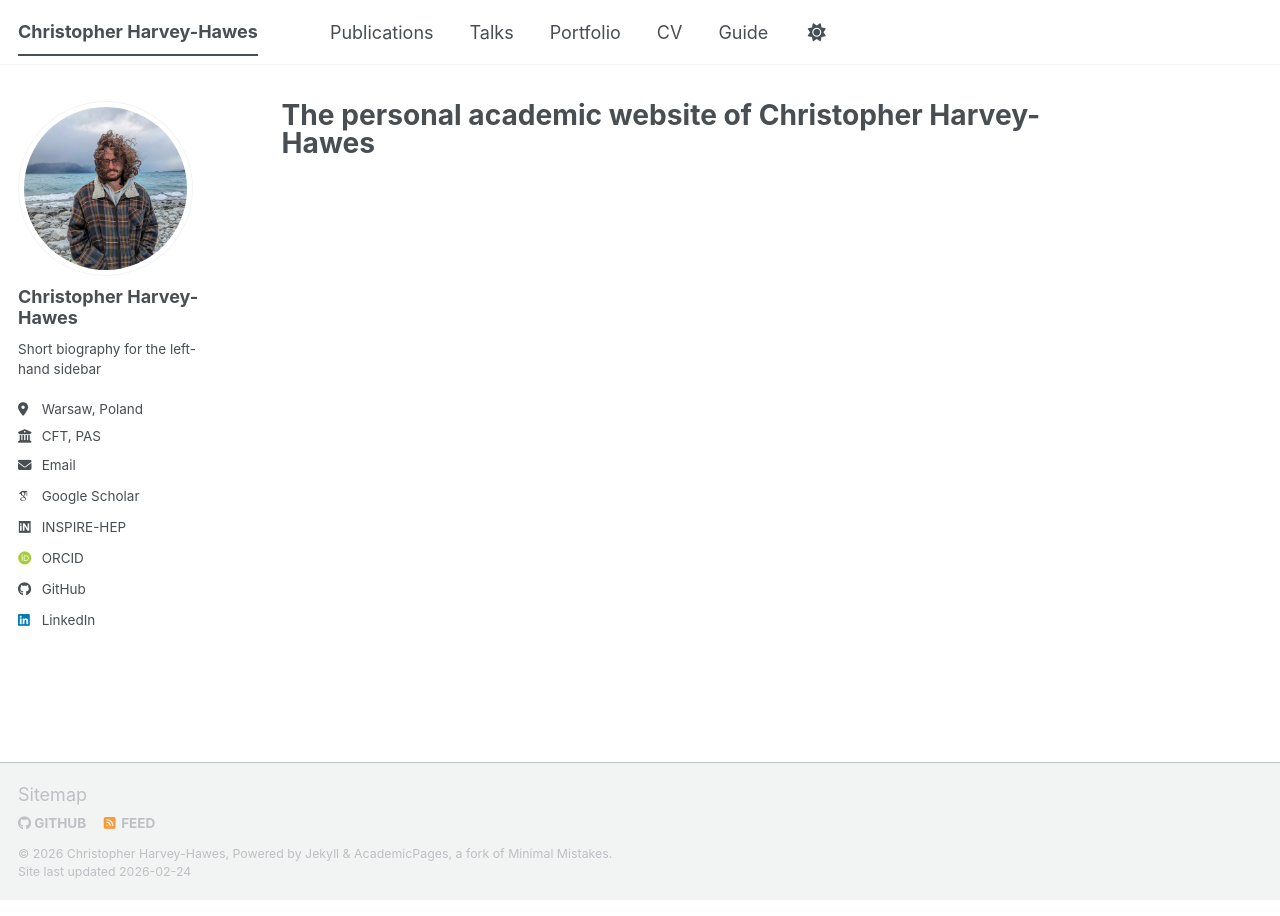
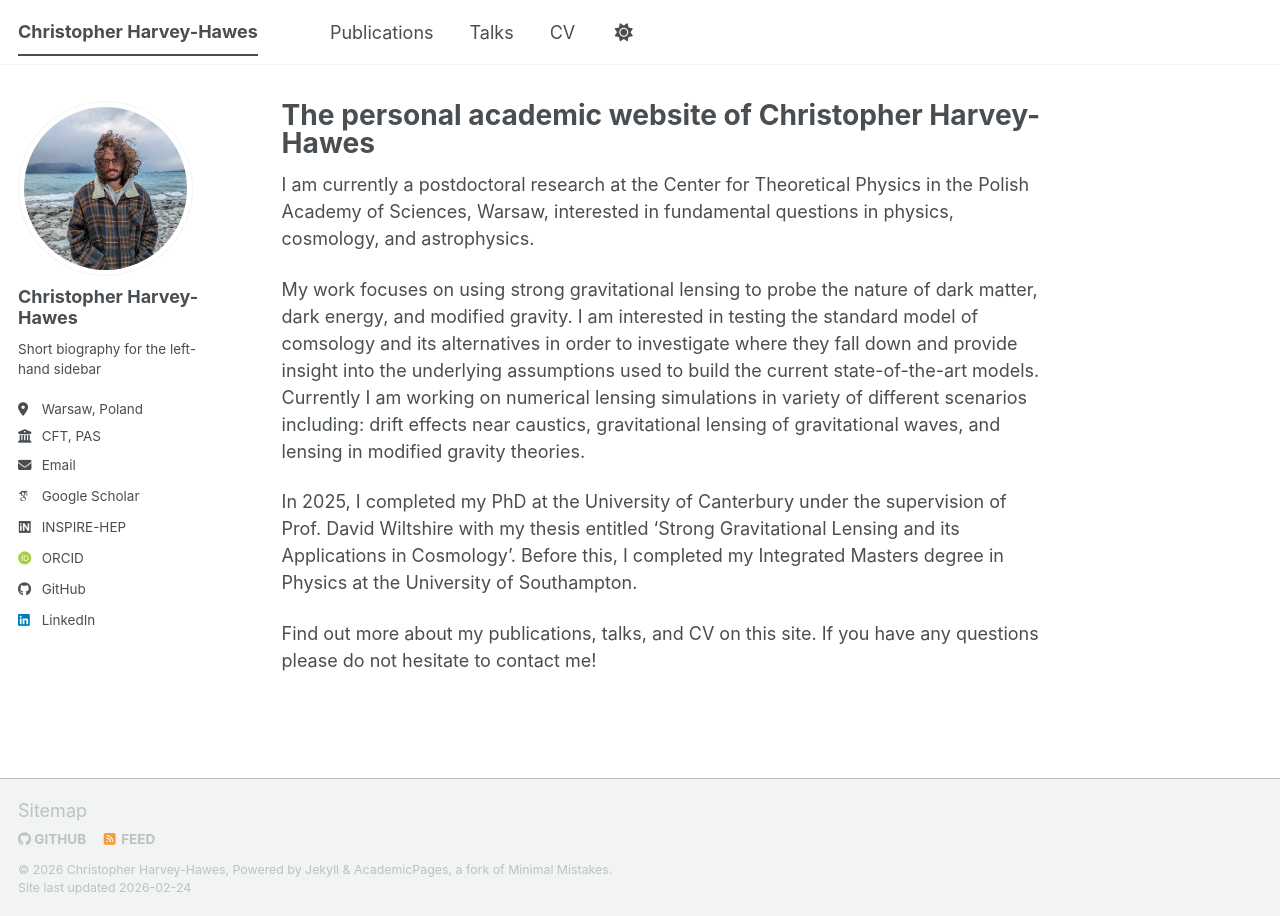
Before and after one commit to chrisharhaw/chrisharhaw.github.io, a Jekyll site: the page built from _pages/about.md, in a window 1280 px wide. Built offline with Jekyll 4.4.1, drawn with Linux system fonts in a browser that asks for light colours; some web fonts are replaced; a script bundle is joined from its source files by our own code; library files that are not in the unit come from our copies.

Commit message:
editted the home page

```diff
--- a/_pages/about.md
+++ b/_pages/about.md
@@ -7,7 +7,13 @@ redirect_from:
   - /about.html
 ---
 
+I am currently a postdoctoral research at the Center for Theoretical Physics in the Polish Academy of Sciences, Warsaw, interested in fundamental questions in physics, cosmology, and astrophysics.
 
+My work focuses on using strong gravitational lensing to probe the nature of dark matter, dark energy, and modified gravity. I am interested in testing the standard model of comsology and its alternatives in order to investigate where they fall down and provide insight into the underlying assumptions used to build the current state-of-the-art models. Currently I am working on numerical lensing simulations in variety of different scenarios including: drift effects near caustics, gravitational lensing of gravitational waves, and lensing in modified gravity theories.
+
+In 2025, I completed my PhD at the University of Canterbury under the supervision of Prof. David Wiltshire with my thesis entitled 'Strong Gravitational Lensing and its Applications in Cosmology'. Before this, I completed my Integrated Masters degree in Physics at the University of Southampton.
+
+Find out more about my publications, talks, and CV on this site. If you have any questions please do not hesitate to contact me!
 
 <!-- This is the front page of a website that is powered by the [Academic Pages template](https://github.com/academicpages/academicpages.github.io) and hosted on GitHub pages. [GitHub pages](https://pages.github.com) is a free service in which websites are built and hosted from code and data stored in a GitHub repository, automatically updating when a new commit is made to the repository. This template was forked from the [Minimal Mistakes Jekyll Theme](https://mmistakes.github.io/minimal-mistakes/) created by Michael Rose, and then extended to support the kinds of content that academics have: publications, talks, teaching, a portfolio, blog posts, and a dynamically-generated CV. Incidentally, these same features make it a great template for anyone that needs to show off a professional template! -->
 
```
Also changed, not shown: _data/navigation.yml (+4 -4 lines).
